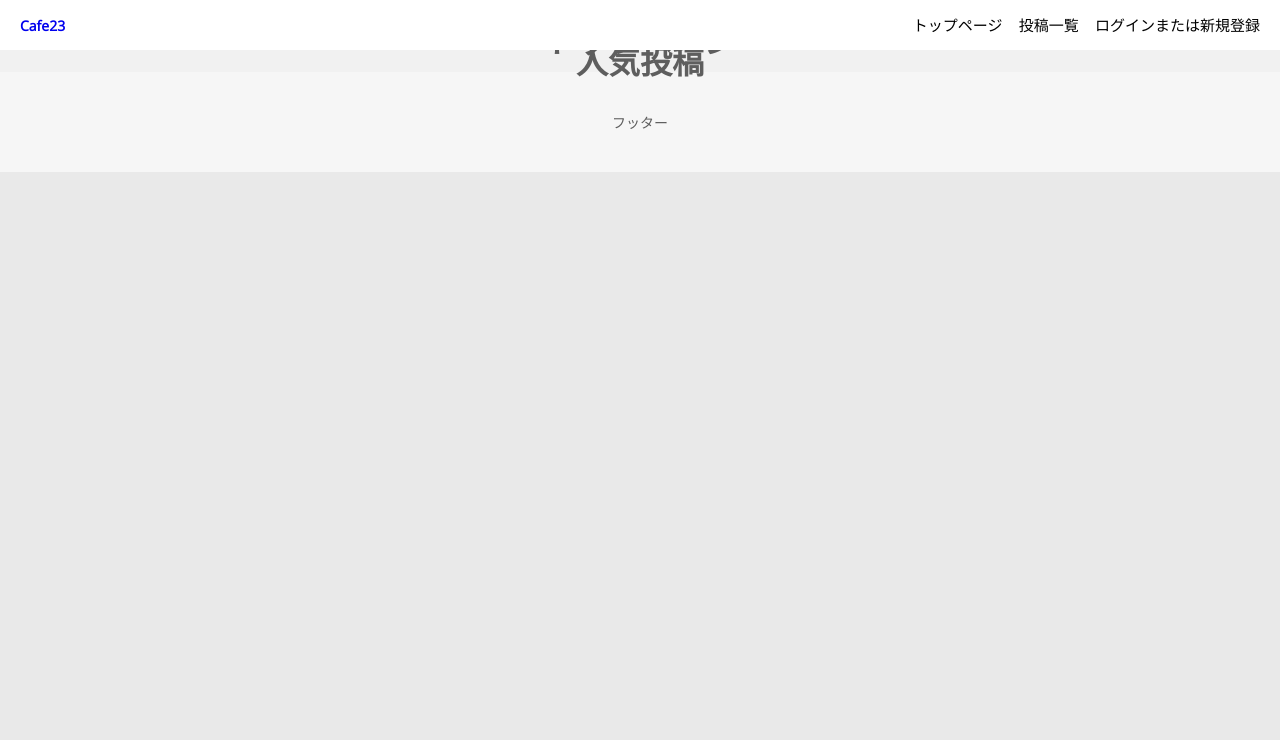
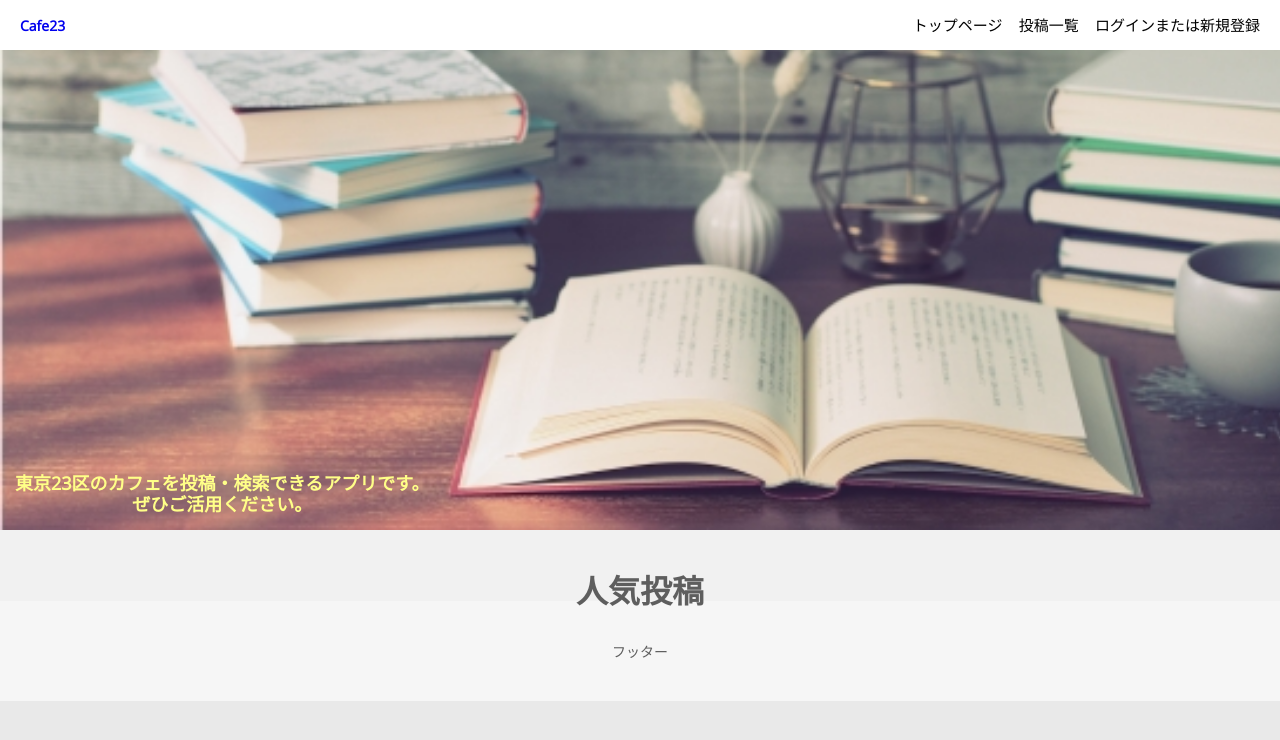
Before and after one commit to reo0220/Cafe_App, a PHP site: page /cafe_app/toppage.php in a window 1280 px wide. Shown: the top 740 px of the page. Run offline with PHP 8.4, Linux system fonts and the light colour scheme; data that the repository does not hold is empty; some libraries are stand-ins or nearby versions.

Commit message:
トップページレイアウト

```diff
--- a/style.css
+++ b/style.css
@@ -618,6 +618,8 @@ i {
 
   .main2 {
     margin: auto;
+    height: 100%;
+    width: 100%;
   }
 
   .footer {
@@ -832,3 +834,25 @@ i {
     margin-bottom: 30px;
     color: red;
   }
+
+  .back_img{
+   display: flex;
+   justify-content: left;
+   align-items: end;
+   margin-bottom: 50px;
+   text-align: center;
+   background-image: url(back_img_media/23778479_s.jpg);
+   background-repeat:  no-repeat;
+   background-size: cover;
+  height: 500px;
+  }
+
+.back_img_text{
+  padding-left: 15px;
+  padding-bottom: 15px;
+}
+
+.back_img_text1{
+  color: #FFFF88	;
+  font-size:18px;
+}
--- a/toppage.php
+++ b/toppage.php
@@ -146,7 +146,13 @@
         </div>
         <main class = "main1">
             <div class="main2">
-                <h1 class="heading-lv1 text-center">トップページ</h1>
+                <div class="back_img">
+                    <div class="back_img_text">
+                        <h1 class="back_img_text1">東京23区のカフェを投稿・検索できるアプリです。</br>ぜひご活用ください。</h1>
+                    </div>
+                </div>
+                <div>
+
                 <h2 class="heading-lv1 text-center">人気投稿</h2>
                 <?php foreach($stmt as $row){?>
                     <ul>
@@ -279,6 +285,7 @@
                     </ul>
                 <?php }?>
             </div>
+            </div>
         </main>
         <footer class="footer">
             <div>
```
Also changed, not shown: back_img_media/23778479_s.jpg (added).
